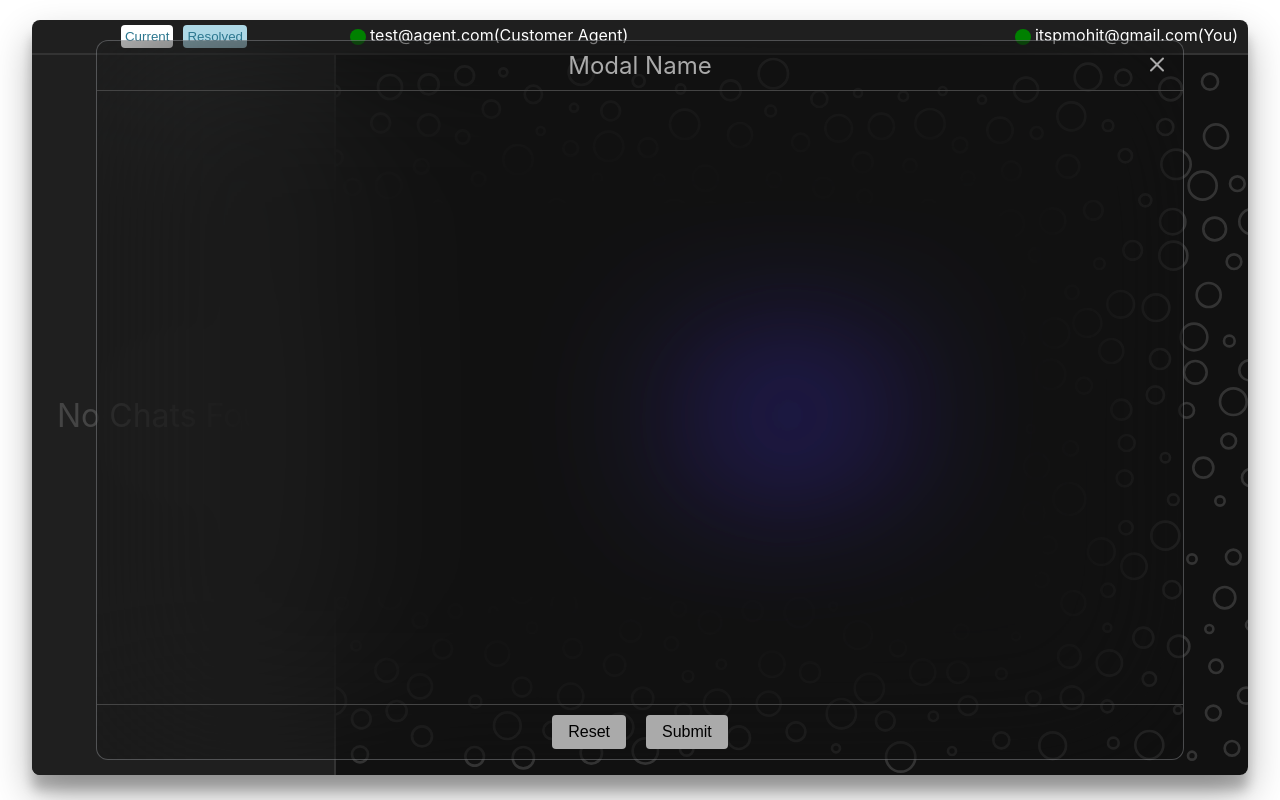
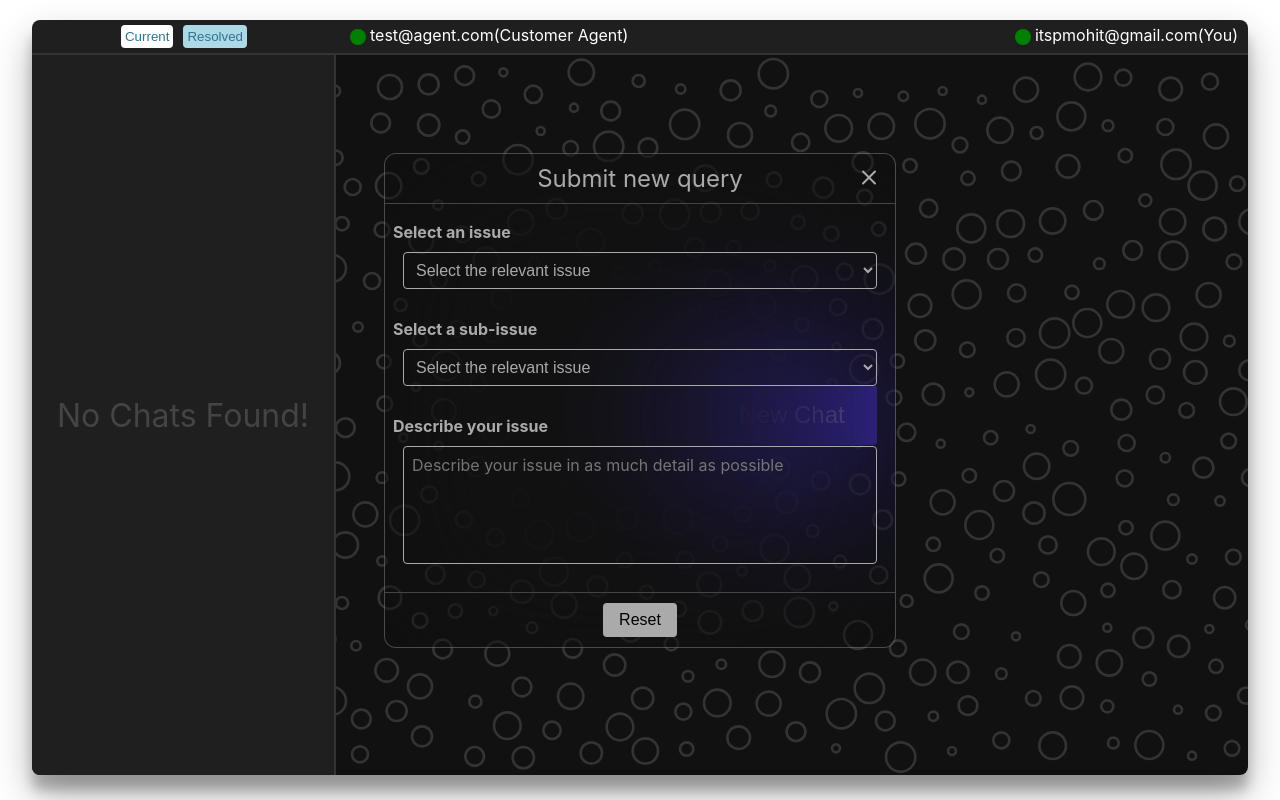
Before and after one commit to aystic/CustomerQueryResolution, a React (Create React App) app in the folder frontend/: page / in a window 1280 px wide. Both pictures are taken after a click on the button "New Chat". Built offline with nearby package versions, Linux system fonts and the light colour scheme.

Commit message:
feat: add new chat creation form for user and improved the modal

```diff
--- a/frontend/src/common/modal.js
+++ b/frontend/src/common/modal.js
@@ -1,46 +1,196 @@
+import ModalElement from "./modalElement";
 import classes from "./modal.module.css";
-import closeBtn from "./close-button.svg";
-import { useState } from "react";
-const Modal = ({ modalType, modalToggleHandler, isModalOpen }) => {
-	const [closeModal, setCloseModal] = useState(
-		isModalOpen === true ? false : true
-	);
-	const closeModalHandler = () => {
-		setCloseModal(true);
-		setTimeout(() => {
-			modalToggleHandler();
-		}, 180);
+import { createChat } from "../api/user";
+import { useState, useRef, useEffect } from "react";
+import { toast } from "react-toastify";
+
+const ISSUES = ["Priority1", "Priority2", "Priority3", "Priority4"];
+const SUB_ISSUES = [
+	"SubPriority1",
+	"SubPriority2",
+	"SubPriority3",
+	"SubPriority4",
+];
+const Modal = ({
+	modalType,
+	modalToggleHandler,
+	isModalOpen,
+	showNotification,
+}) => {
+	const [formState, setFormState] = useState({
+		issue: {
+			name: "",
+			priority: 0,
+		},
+		subIssue: {
+			name: "",
+			priority: 0,
+		},
+		description: "",
+	});
+	const issueRef = useRef(null);
+	const subIssueRef = useRef(null);
+	const textAreaRef = useRef(null);
+	const [formValidity, setFormValidity] = useState(false);
+	const submitBtnRef = useRef(null);
+	const formResetHandler = () => {
+		setFormState({
+			issue: {
+				name: "",
+				priority: 0,
+			},
+			subIssue: {
+				name: "",
+				priority: 0,
+			},
+			description: "",
+		});
+		if (issueRef) issueRef.current.selectedIndex = 0;
+		if (subIssueRef) subIssueRef.current.selectedIndex = 0;
+		if (textAreaRef) textAreaRef.current.value = "";
 	};
+	const submitHandler = async (e) => {
+		e.preventDefault();
+		try {
+			const postData = formState;
+			const data = await createChat(postData);
+			console.log(data);
+		} catch (err) {
+			showNotification({
+				type: "error",
+				value: err.message,
+			});
+			console.error(err);
+		}
+	};
+
+	let modalBody = "";
+	if (modalType === "newChat") {
+		modalBody = (
+			<>
+				<form
+					className={classes["modal-form"]}
+					id="new-chat-form"
+					onSubmit={submitHandler}
+				>
+					<fieldset>
+						<label htmlFor="issue-header">Select an issue</label>
+						<select
+							ref={issueRef}
+							form="new-chat-form"
+							placeholder="Select the relevant issue"
+							required
+							id="issue-header"
+							name="Issue type"
+							onChange={(e) => {
+								setFormState((prev) => {
+									return {
+										...prev,
+										issue: {
+											name:
+												e.target.value !== "0"
+													? ISSUES[+e.target.value - 1]
+													: "",
+											priority: +e.target.value,
+										},
+									};
+								});
+							}}
+						>
+							<option value="0">Select the relevant issue</option>
+							<option value="1">Issue having priority 1</option>
+							<option value="2">Issue having priority 2</option>
+							<option value="3">Issue having priority 3</option>
+							<option value="4">Other issue</option>
+						</select>
+					</fieldset>
+					<fieldset>
+						<label htmlFor="sub-issue-header">Select a sub-issue</label>
+						<select
+							ref={subIssueRef}
+							form="new-chat-form"
+							placeholder=""
+							required
+							id="sub-issue-header"
+							name="Sub issue type"
+							onChange={(e) => {
+								setFormState((prev) => {
+									return {
+										...prev,
+										subIssue: {
+											name:
+												e.target.value !== "0"
+													? SUB_ISSUES[+e.target.value - 1]
+													: "",
+											priority: +e.target.value,
+										},
+									};
+								});
+							}}
+						>
+							<option value="0">Select the relevant issue</option>
+							<option value="1">Issue having priority 1</option>
+							<option value="2">Issue having priority 2</option>
+							<option value="3">Issue having priority 3</option>
+							<option value="4">Other issue</option>
+						</select>
+					</fieldset>
+					<fieldset>
+						<label htmlFor="issue-description">Describe your issue</label>
+						<textarea
+							ref={textAreaRef}
+							form="new-chat-form"
+							id="issue-description"
+							name="description"
+							required
+							placeholder="Describe your issue in as much detail as possible"
+							minLength={20}
+							maxLength={500}
+							rows={5}
+							onChange={(e) => {
+								setFormState((prev) => {
+									return { ...prev, description: e.target.value };
+								});
+							}}
+						/>
+					</fieldset>
+					<button onSubmit={submitHandler} ref={submitBtnRef} type="submit">
+						Submit
+					</button>
+				</form>
+			</>
+		);
+	} else {
+	}
+	useEffect(() => {
+		if (
+			formState.issue.value !== "" &&
+			formState.issue.priority !== 0 &&
+			formState.subIssue.value !== "" &&
+			formState.subIssue.priority !== 0 &&
+			formState.description.length >= 20
+		) {
+			setFormValidity(true);
+		} else {
+			setFormValidity(false);
+		}
+	}, [formState]);
 	return (
-		<div className={classes["modal-overlay"]}>
-			<div
-				className={`${classes["modal"]} ${
-					closeModal === true ? classes["modal-exit"] : classes["modal-entry"]
-				}`}
-			>
-				<div className={classes["modal-top-bar"]}>
-					<h2>Modal Name</h2>
-					<button>
-						<img
-							src={closeBtn}
-							onClick={closeModalHandler}
-							alt="Modal close button"
-						/>
-					</button>
-				</div>
-				<div className={classes["modal-body"]}></div>
-				<div className={classes["modal-bottom-bar"]}>
-					{modalType === "newChat" ? (
-						<>
-							<button>Reset</button>
-							<button>Submit</button>
-						</>
-					) : (
-						<button>Add</button>
-					)}
-				</div>
-			</div>
-		</div>
+		<>
+			<ModalElement
+				modalType={modalType}
+				modalToggleHandler={modalToggleHandler}
+				isModalOpen={isModalOpen}
+				modalBody={modalBody}
+				modalName={
+					modalType === "newChat" ? "Submit new query" : "View all requests"
+				}
+				formResetHandler={formResetHandler}
+				submitBtnRef={submitBtnRef}
+				formValidity={formValidity}
+			/>
+		</>
 	);
 };
+
 export default Modal;
--- a/frontend/src/common/modal.module.css
+++ b/frontend/src/common/modal.module.css
@@ -24,6 +24,20 @@
 	border: 1px solid rgba(209, 213, 219, 0.3);
 	/* transition: modal-entry 0.2s; */
 }
+.modal-small {
+	min-height: 60%;
+	min-width: 40%;
+	max-width: 50%;
+}
+.modal-medium {
+	max-height: 75%;
+	max-width: 75%;
+}
+.modal-large {
+	max-height: 90%;
+	max-width: 85%;
+}
+
 .modal-entry {
 	animation-name: modal-entry-animation;
 	animation-duration: 0.2s;
@@ -110,9 +124,56 @@
 	transform: scale(0.9);
 }
 .modal-body {
-	height: 500rem;
-	width: 500rem;
+	/* font-size: 1.6rem; */
+	height: fit-content;
+	font-weight: normal;
 	padding: 0.8rem;
 	overflow: auto;
+	overflow-wrap: break-word;
 	overflow-x: hidden;
 }
+
+.modal-form {
+	display: flex;
+	flex-direction: column;
+}
+.modal-form * {
+	font-size: 1.6rem;
+	color: #aaa;
+	background-color: transparent;
+	outline: none;
+	border: none;
+	cursor: pointer;
+}
+.modal-form *:focus-visible {
+	outline: 2px solid #aaa !important;
+}
+
+.modal-form label {
+	font-size: rem;
+	font-weight: bold;
+	/* margin-right: 1rem; */
+}
+
+.modal-form select,
+.modal-form textarea {
+	margin: 1rem;
+	padding: 0.8rem;
+	border-radius: 0.4rem;
+	border: 1px solid #aaa;
+}
+.modal-form textarea {
+	font-family: inherit;
+	resize: none;
+}
+
+.modal-form button {
+	height: 0;
+	width: 0;
+	visibility: hidden;
+}
+.modal-form fieldset {
+	display: flex;
+	flex-direction: column;
+	margin: 1rem 0;
+}
--- /dev/null
+++ b/frontend/src/common/modalElement.js
@@ -0,0 +1,68 @@
+import classes from "./modal.module.css";
+import closeBtn from "./close-button.svg";
+import { useState } from "react";
+
+const ModalElement = ({
+	modalType,
+	modalToggleHandler,
+	isModalOpen,
+	modalBody,
+	modalName,
+	formResetHandler,
+	submitBtnRef,
+	formValidity,
+}) => {
+	const [closeModal, setCloseModal] = useState(
+		isModalOpen === true ? false : true
+	);
+
+	const closeModalHandler = () => {
+		setCloseModal(true);
+		setTimeout(() => {
+			modalToggleHandler();
+		}, 210);
+	};
+
+	return (
+		<div className={classes["modal-overlay"]}>
+			<div
+				className={`${classes["modal"]} ${
+					closeModal === true ? classes["modal-exit"] : classes["modal-entry"]
+				} ${
+					modalType === "newChat"
+						? classes["modal-small"]
+						: classes["modal-large"]
+				}`}
+			>
+				<div className={classes["modal-top-bar"]}>
+					<h2>{modalName}</h2>
+					<button autoFocus={true}>
+						<img
+							src={closeBtn}
+							onClick={closeModalHandler}
+							alt="Modal close button"
+						/>
+					</button>
+				</div>
+				<div className={classes["modal-body"]}>{modalBody}</div>
+				{modalType === "newChat" && (
+					<div className={classes["modal-bottom-bar"]}>
+						<button onClick={formResetHandler}>Reset</button>
+						{formValidity && (
+							<button
+								onClick={() => {
+									if (submitBtnRef) {
+										submitBtnRef.current.click();
+									}
+								}}
+							>
+								Submit
+							</button>
+						)}
+					</div>
+				)}
+			</div>
+		</div>
+	);
+};
+export default ModalElement;
--- a/frontend/src/components/newChat.js
+++ b/frontend/src/components/newChat.js
@@ -2,7 +2,7 @@
 import { createPortal } from "react-dom";
 import classes from "./chat.module.css";
 import Modal from "../common/modal";
-const NewChat = () => {
+const NewChat = ({ showNotification }) => {
 	const [isModalOpen, setIsModalOpen] = useState(false);
 	const modalToggleHandler = () => {
 		setIsModalOpen((prev) => !prev);
@@ -16,6 +16,7 @@
 						modalType={"newChat"}
 						isModalOpen={isModalOpen}
 						modalToggleHandler={modalToggleHandler}
+						showNotification={showNotification}
 					/>,
 					document.getElementById("modal-container")
 				)}
```
